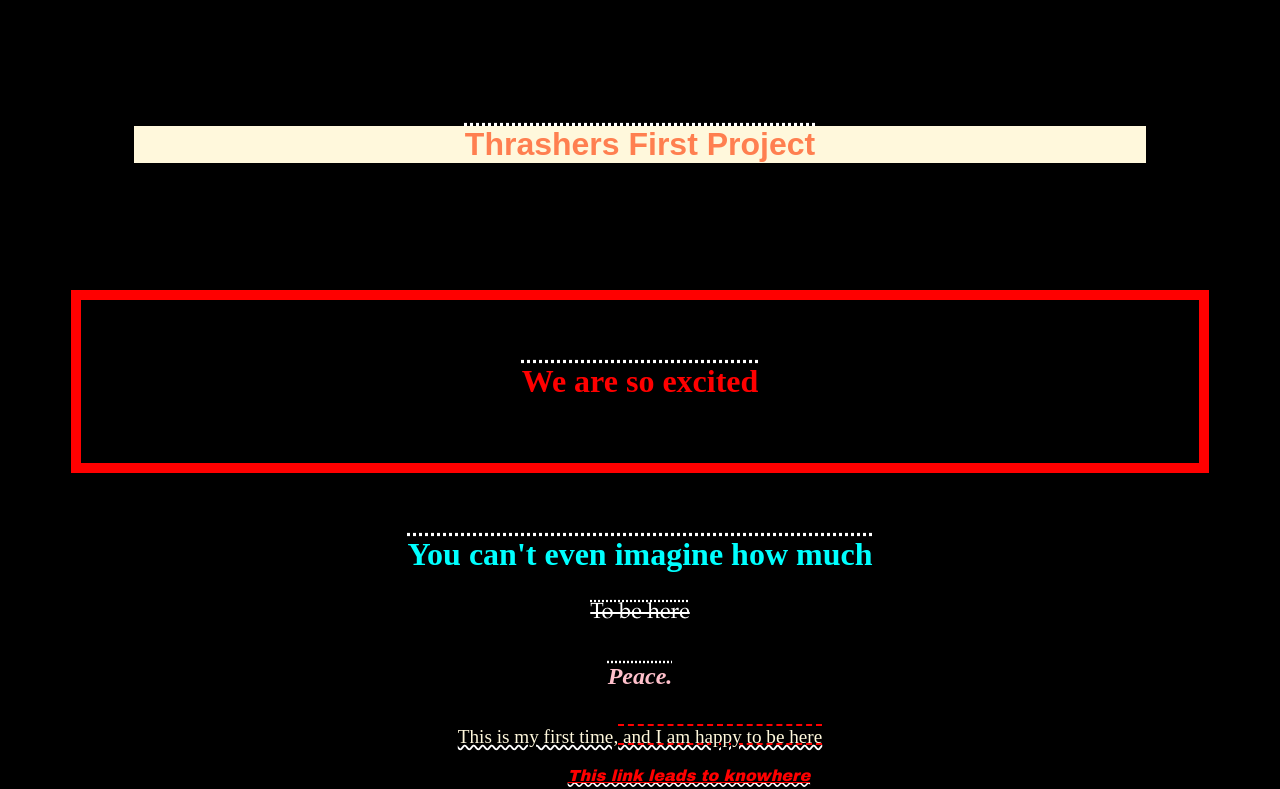
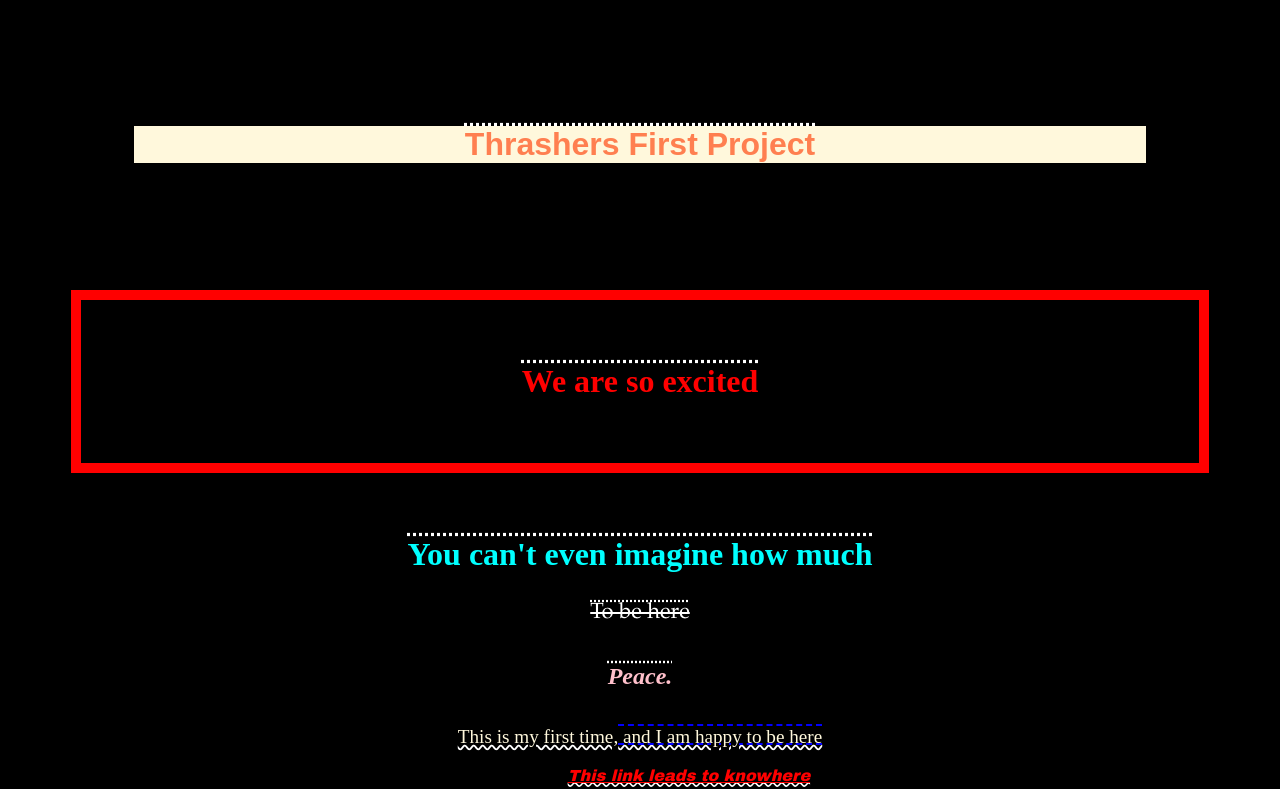
Before and after one commit to kasambuli/Cohort39-Thrashers, a plain HTML site: page index.html in a window 1280 px wide. Shown: the top 789 px of the page. Drawn offline with Linux system fonts and the light colour scheme.

Commit message:
change the text-decoration color

```diff
--- a/css/styles.css
+++ b/css/styles.css
@@ -107,7 +107,7 @@ h2 {
 }
 
 .happy {
-    text-decoration: underline overline dashed red;
+    text-decoration: underline overline dashed blue;
 }
 
 @media screen and (min-width:480px) {
```
